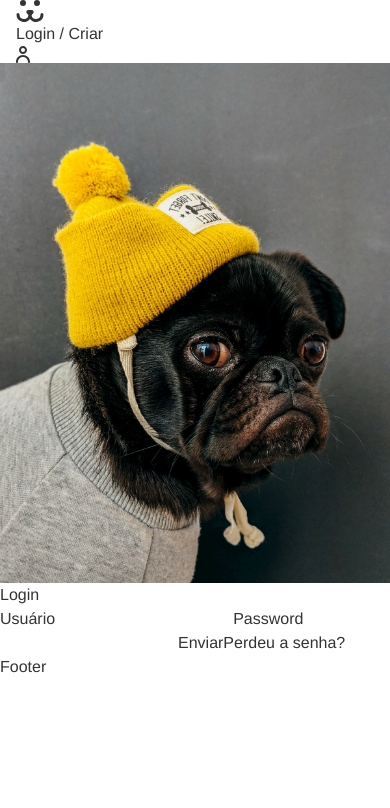
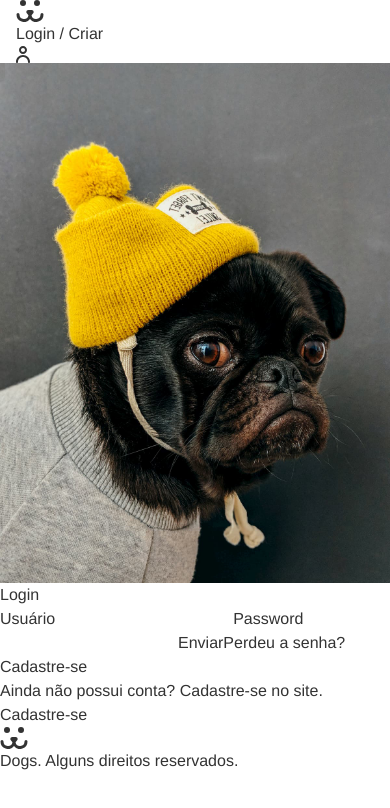
Before and after one commit to DanielKayque/final-dogs-react, a React (Vite) app: page /login in a window 390 px wide. Shown: the top 808 px of the page. Built offline with nearby package versions, Linux system fonts and the light colour scheme.

Commit message:
responsividade 100% em login

```diff
--- a/src/Components/Footer.jsx
+++ b/src/Components/Footer.jsx
@@ -1,9 +1,13 @@
-import React from 'react'
+import React from 'react';
+import Dogs from '../images/Assets/dogs.svg?react';
 
 const Footer = () => {
   return (
-    <div>Footer</div>
-  )
-}
+    <div className=" flex items-center justify-center h-44 gap-2 bg-[#FABD01] flex-col">
+      <Dogs />
+      <p>Dogs. Alguns direitos reservados.</p>
+    </div>
+  );
+};
 
-export default Footer
+export default Footer;
--- a/src/Login/Login.jsx
+++ b/src/Login/Login.jsx
@@ -9,14 +9,14 @@ const Login = () => {
   const [password, setPassword] = useState('');
   return (
     <section className="h-auto">
-      <div className="h-auto flex border-2 border-black">
+      <div className="h-[1200px] flex md:h-auto">
         <img
-          className="h-[1000px] w-full object-cover"
+          className="hidden md:block w-1/2 h-[1200px] object-cover"
           src={dog}
           alt="Cachorro"
         />
 
-        <form className="border-2 w-full h-[auto] border-4 border-red-400 px-20 flex flex-col justify-center">
+        <form className="w-full h-[auto] px-20 flex flex-col justify-center">
           <div className="flex flex-col items-start gap-6">
             <h1 className="text-6xl text-[#333]">Login</h1>
             <Input
@@ -42,6 +42,9 @@ const Login = () => {
             >
               Perdeu a senha?
             </Link>
+            <h1 className="text-4xl text-[#333] mt-4">Cadastre-se</h1>
+            <p>Ainda não possui conta? Cadastre-se no site.</p>
+            <Button label="Cadastre-se" />
           </div>
         </form>
       </div>
```
